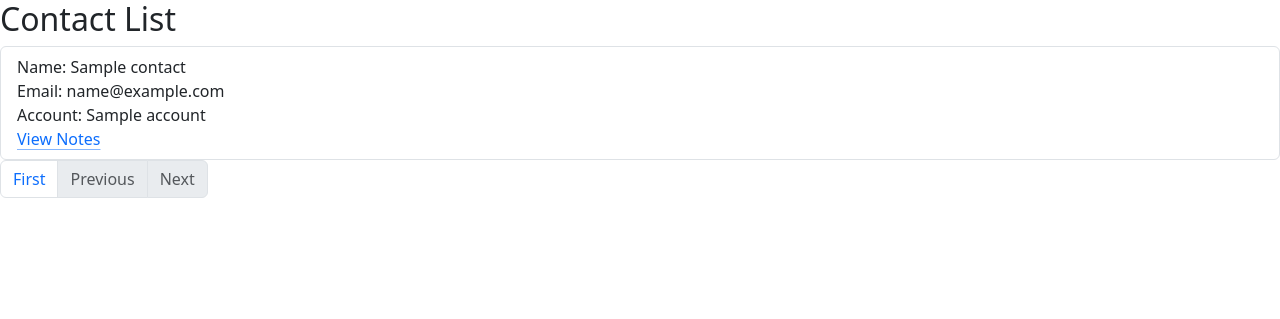
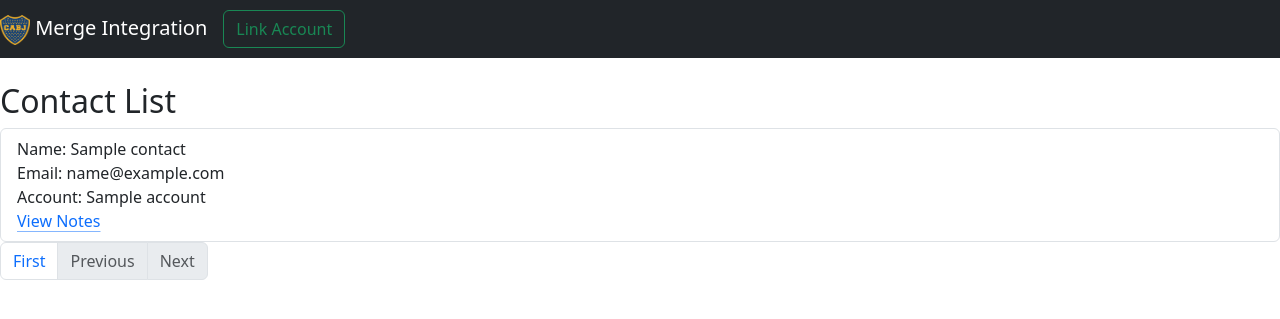
Before and after one commit to dbalseiro/merge_integration, a Flask app: template merge_integration/templates/index.html in a window 1280 px wide. Shown: the top 319 px of the page. Run offline with Flask 3, Linux system fonts and the light colour scheme; the template is opened without the code that fills it: most values are stand-ins (such as "Sample title", 1, 10 or a date in 2020); parts of the project's set-up code (start-up, migrations or seed data) failed here and were passed over; some libraries are stand-ins or nearby versions.

Commit message:
Add HTMX

```diff
--- a/merge_integration/app.py
+++ b/merge_integration/app.py
@@ -4,24 +4,36 @@ from merge_integration.controllers import (
     add_note,
     get_all_contacts,
     get_all_notes_from_contact,
+    get_link_token,
+    get_private_token,
 )
-from merge_integration.environment import MergeCfg, get_configuration_value
-
-import pdb
-
+from merge_integration.environment import MergeCfg, get_configuration_value, save_token
 from merge_integration.models import make_contact
 
 app = Flask(__name__)
 
+
+class MyMerge:
+    def __init__(self, m: Merge) -> None:
+        self.merge = m
+
+
+def update_merge_client(acctk: str, apik: str) -> Merge:
+    merge_client = Merge(api_key=apik, account_token=acctk)
+    return merge_client
+
+
 api_key = get_configuration_value(MergeCfg.MERGE_API_KEY)
-account_token = get_configuration_value(MergeCfg.MERGE_ACCOUNT_TOKEN)
-merge_client = Merge(api_key=api_key, account_token=account_token)
+
+merge_client = MyMerge(
+    update_merge_client(get_configuration_value(MergeCfg.MERGE_ACCOUNT_TOKEN), api_key)
+)
 
 
 @app.route("/")
 def index():
     cursor = request.cookies.get("cursor")
-    all_contacts = get_all_contacts(merge_client, cursor)
+    all_contacts = get_all_contacts(merge_client.merge, cursor)
     if contacts := all_contacts.results:
         thrv_contacts = [make_contact(a) for a in contacts]
         return render_template(
@@ -53,14 +65,31 @@ def first():
 @app.route("/notes")
 def notes():
     cid = request.args.get("cid")
-    all_notes = get_all_notes_from_contact(merge_client, cid)
+    all_notes = get_all_notes_from_contact(merge_client.merge, cid)
     return render_template("notes.html", notes=all_notes, cid=cid)
+
 
 @app.post("/new-note")
 def new_note():
     cid = request.form.get("cid")
     note = request.form.get("note")
     if cid and note:
-        add_note(merge_client, note, cid)
-    response = make_response(redirect("/"))
-    return response
+        add_note(merge_client.merge, note, cid)
+    return make_response(redirect("/"))
+
+
+@app.get("/link-account")
+def link_account():
+    tok = get_link_token(merge_client.merge)
+    return render_template("link-account.html", token=tok)
+
+
+@app.get("/save-account-token")
+def save_account_token():
+    if pub_tok := request.args.get("public-token"):
+        tok = get_private_token(merge_client.merge, pub_tok)
+        save_token(tok)
+        merge_client.merge = update_merge_client(tok, api_key)
+        return make_response(redirect("/"))
+    else:
+        raise Exception("No token found")
--- a/merge_integration/environment.py
+++ b/merge_integration/environment.py
@@ -14,3 +14,8 @@ def get_configuration_value(cfg: MergeCfg) -> str:
             raise Exception(f"{k} environment variable not found")
         case val:
             return val
+
+
+def save_token(token: str) -> None:
+    with open("token", "w") as f:
+        f.write(token)
--- a/merge_integration/templates/index.html
+++ b/merge_integration/templates/index.html
@@ -6,9 +6,27 @@
     <link rel="stylesheet" href="https://cdn.jsdelivr.net/npm/bootstrap-icons@1.3.0/font/bootstrap-icons.css">
     <script src="https://cdn.jsdelivr.net/npm/bootstrap@5.3.2/dist/js/bootstrap.bundle.min.js" integrity="sha384-C6RzsynM9kWDrMNeT87bh95OGNyZPhcTNXj1NW7RuBCsyN/o0jlpcV8Qyq46cDfL" crossorigin="anonymous"></script>
     <script src="https://unpkg.com/htmx.org@1.9.5" integrity="sha384-xcuj3WpfgjlKF+FXhSQFQ0ZNr39ln+hwjN3npfM9VBnUskLolQAcN80McRIVOPuO" crossorigin="anonymous"></script>
+    <script src="https://cdn.merge.dev/initialize.js"></script>
     <title>Merge Integration</title>
   </head>
   <body>
+    <nav class="navbar navbar-expand-lg navbar-dark bg-dark">
+      <a class="navbar-brand" href="#">
+        <img src="{{ url_for('static', filename='boca.png') }}"
+             width="30" height="30" alt=""
+        />
+        Merge Integration
+      </a>
+      <a
+        class="btn btn-outline-success my-2 my-sm-0"
+        hx-get="/link-account"
+        hx-target="this"
+        hx-swap="outerHTML"
+        >
+        Link Account
+      </a>
+    </nav>
+    <br/>
     <h2>Contact List</h2>
     <ul class="list-group">
       {% for contact in contacts %}
```
Also changed, not shown: merge_integration/controllers.py (+18 -2 lines), merge_integration/templates/link-account.html (added, +21 -0 lines), merge_integration/static/boca.png (added).
